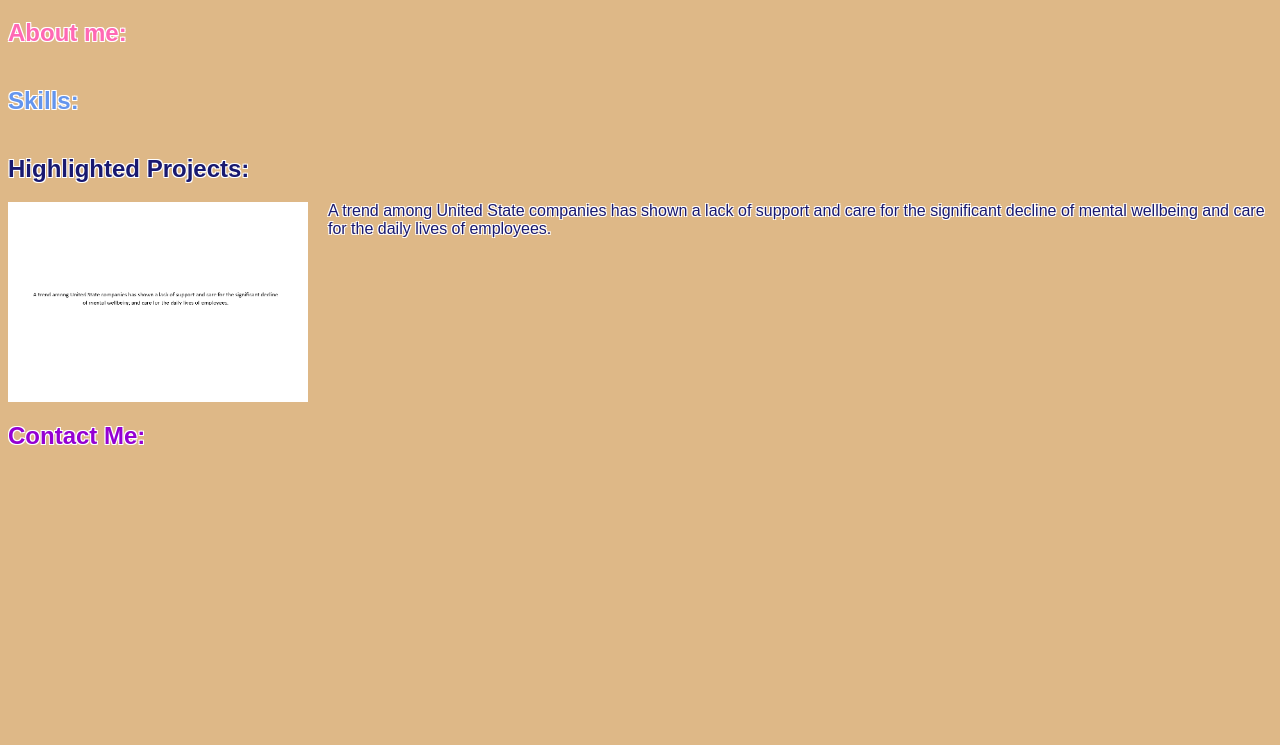
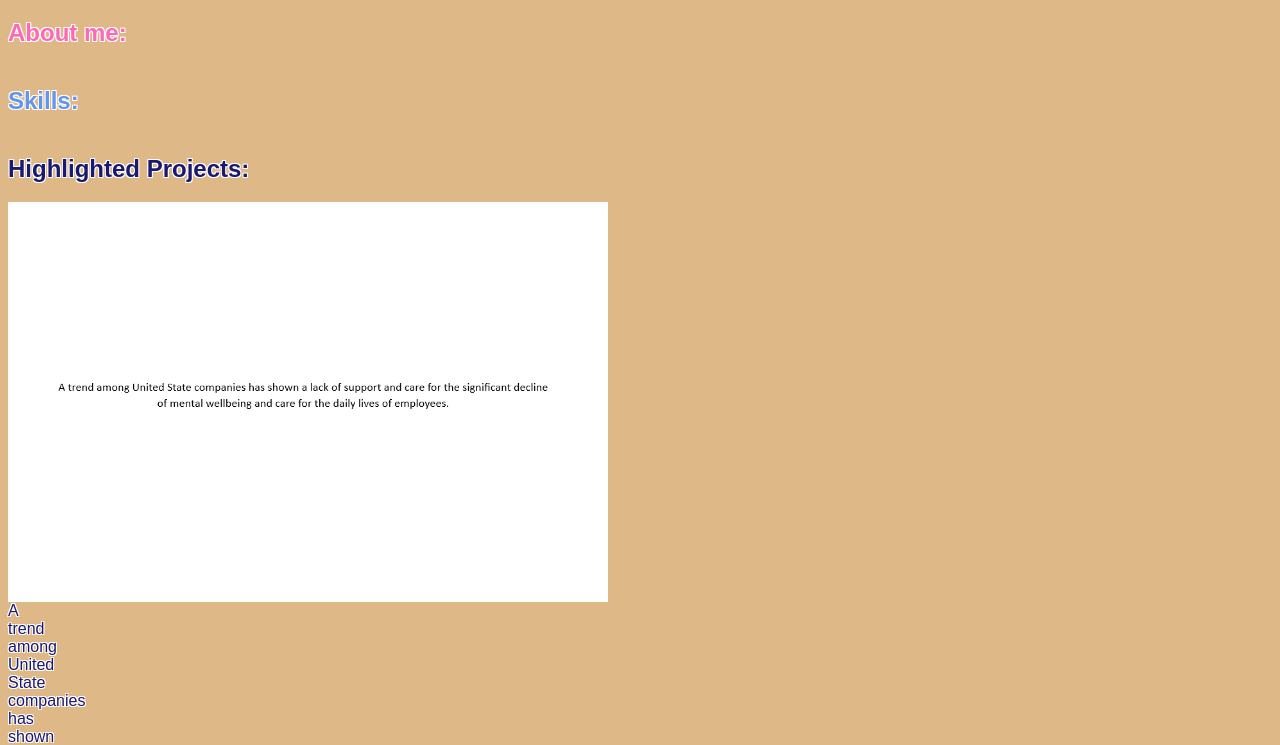
Before and after one commit to nclester/nclester.github.io, a plain HTML site: page index.html in a window 1280 px wide. Shown: the part 61-806 px from the top of the page. Drawn offline with Linux system fonts and the light colour scheme.

Commit message:
Update styles.css

```diff
--- a/styles.css
+++ b/styles.css
@@ -22,7 +22,7 @@ text-shadow: -1px -1px 0 #000, 1px -1px 0 #000, -1px 1px 0 #000, 1px 1px 0 #000;
 }
 .PSImageContainer {
   position: relative;
-  width: 300px;
+  width: 600px;
   height: auto;
   margin-right: 20px;
   float: left;
@@ -50,6 +50,10 @@ text-shadow: -1px -1px 0 #000, 1px -1px 0 #000, -1px 1px 0 #000, 1px 1px 0 #000;
 .PSImageContainer:hover .overlay {
   opacity: 1;
 }
+.PSPara{
+width: 30px;
+}
+
 .contact {
  color: #9400D3;
  text-shadow: -1px -1px 0 #FFF, 1px -1px 0 #FFF, -1px 1px 0 #FFF, 1px 1px 0 #FFF;
```
